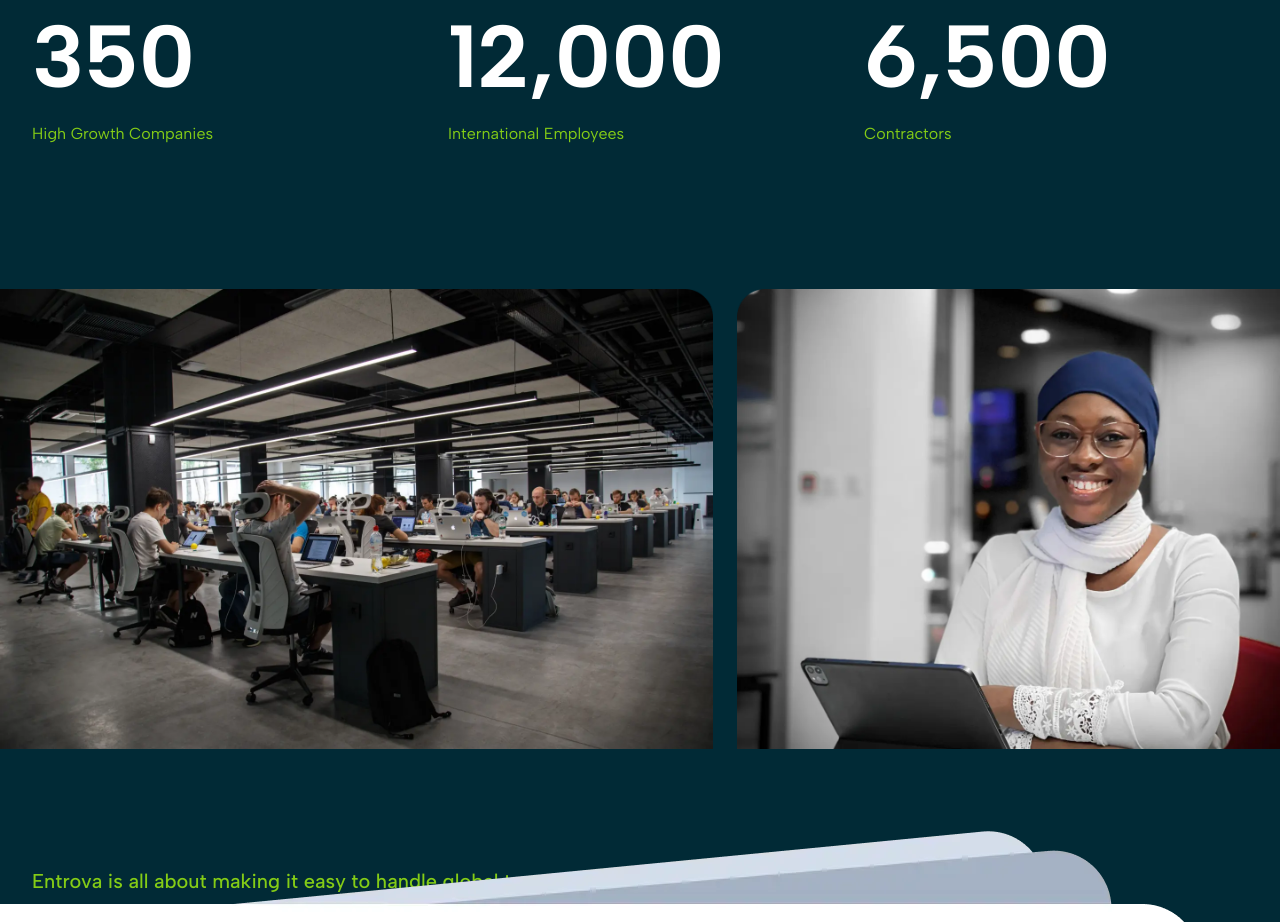
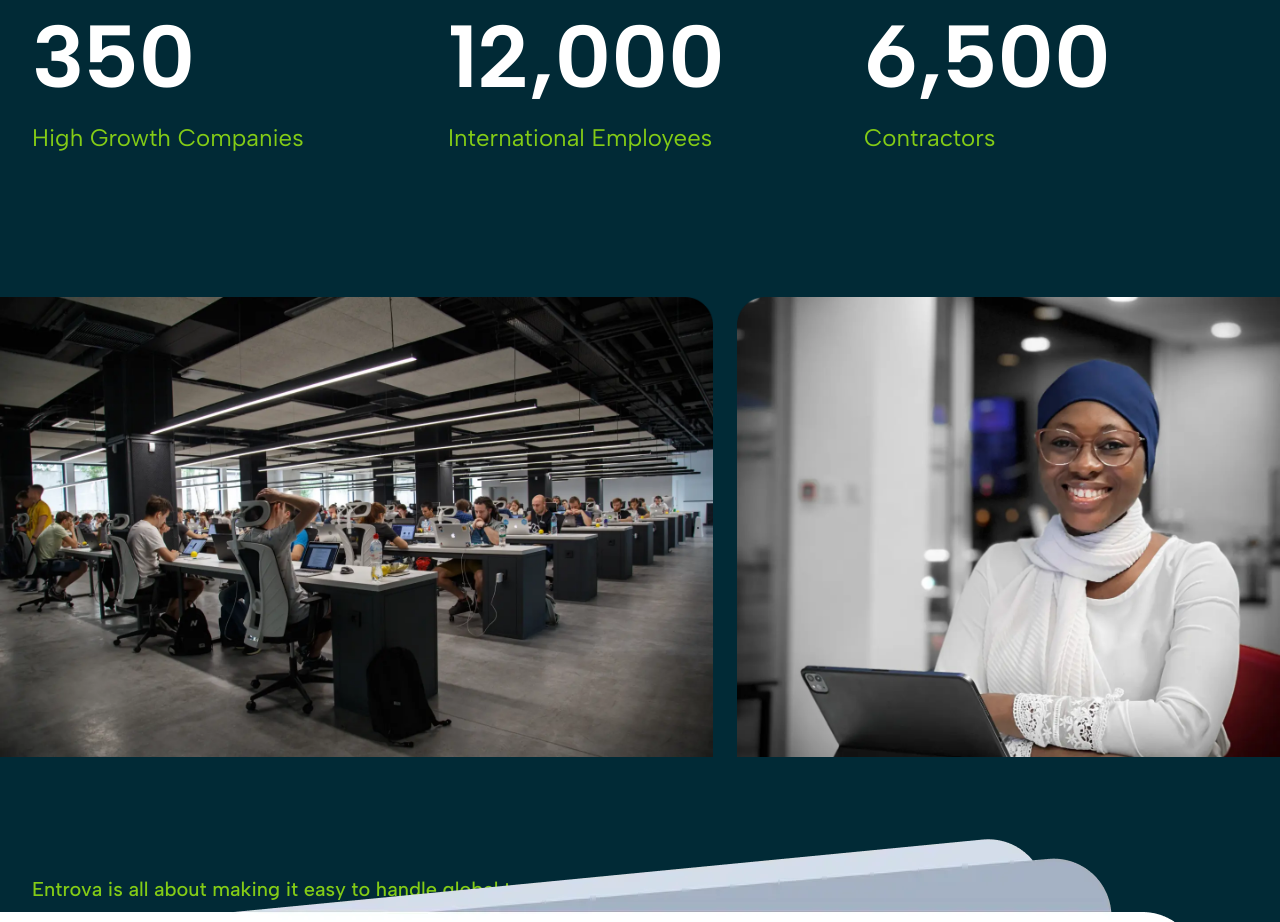
Before and after one commit to abayomijohn273/entrova_website, a Next.js app: page / in a window 1280 px wide. Shown: the part 1180-2102 px from the top of the page. Built offline with nearby package versions, Linux system fonts and the light colour scheme.

Commit message:
fix: update

```diff
--- a/src/modules/home/aboutSection/index.js
+++ b/src/modules/home/aboutSection/index.js
@@ -15,7 +15,7 @@ const InsightCard = ({
         <h3 className='font-bold text-[3.5rem] md:text-[4rem] lg:text-[5rem] xl:text-[5.5rem]'>
             {value}
         </h3>
-        <p className='text-secondary'>
+        <p className='text-secondary text-xl xl:text-2xl'>
             {text}
 
         </p>
```
